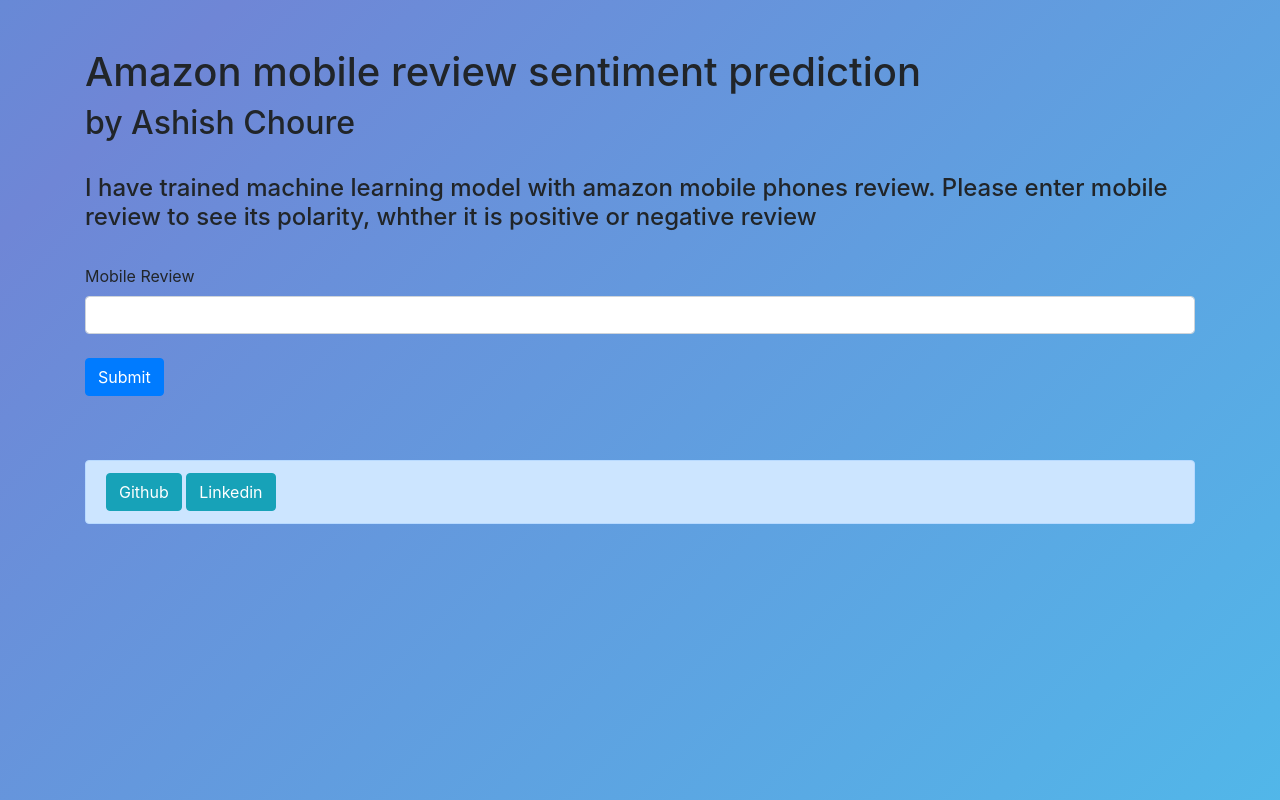
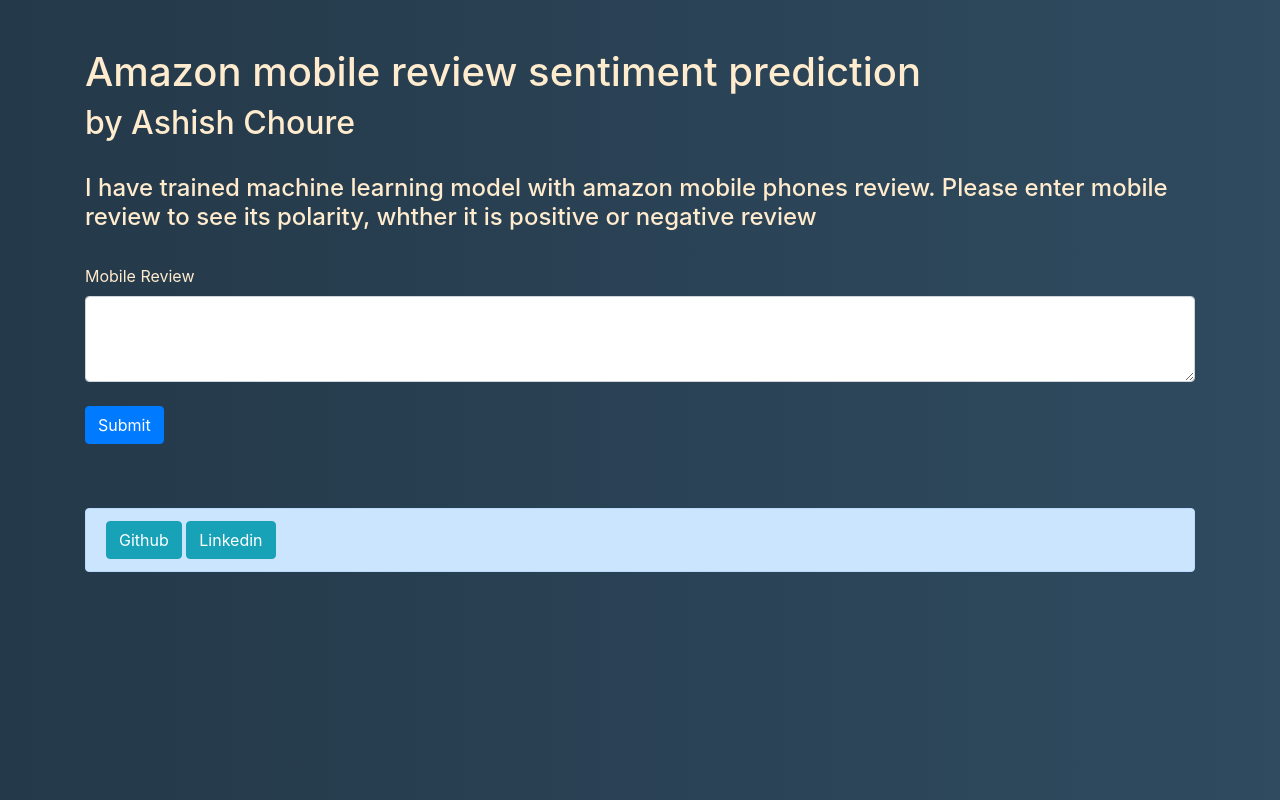
Before and after one commit to ashishchoure23/Sentiment-analysis, a Flask app: page / in a window 1280 px wide. Run offline with Flask 2, Linux system fonts and the light colour scheme; parts of the project's set-up code (start-up, migrations or seed data) failed here and were passed over; some libraries are stand-ins or nearby versions.

Commit message:
Fix: Changed input control
Use textarea instead of input control
Updated style.css path

```diff
--- a/static/style.css
+++ b/static/style.css
@@ -1,17 +1,6 @@
 body {
     background: linear-gradient(-45deg, #48c6ef , #6f86d6, #23a6d5, #23d5ab);
     background-size: 400% 400%;
-    animation: gradient 15s ease infinite;
+    background-image: linear-gradient(to right, #243949 0%, #517fa4 100%);
+    color:blanchedalmond;
 }
-
-@keyframes gradient {
-    0% {
-        background-position: 0% 50%;
-    }
-    50% {
-        background-position: 100% 50%;
-    }
-    100% {
-        background-position: 0% 50%;
-    }
-}
--- a/templates/index.html
+++ b/templates/index.html
@@ -9,7 +9,7 @@
         <meta name="viewport" content="width=device-width, initial-scale=1, shrink-to-fit=no">
         <title>Amazon review sentiment prediction</title>
         <link rel="stylesheet" href="https://stackpath.bootstrapcdn.com/bootstrap/4.4.1/css/bootstrap.min.css" integrity="sha384-Vkoo8x4CGsO3+Hhxv8T/Q5PaXtkKtu6ug5TOeNV6gBiFeWPGFN9MuhOf23Q9Ifjh" crossorigin="anonymous">
-        <link rel="stylesheet" href="./static/style.css"
+        <link rel="stylesheet" href="../static/style.css">
     </head>
     <body>
         <!--[if lt IE 7]>
@@ -27,7 +27,7 @@
             <form action="/review" method="POST">
                 <div class="form-group">
                     <label for="exampleFormControlInput1">Mobile Review</label>
-                    <input type="text" class="form-control" id="exampleFormControlInput1" name="review" size="10" required></input>
+                    <textarea class="form-control" id="Textarea1" rows="3" name="review" required></textarea>
                     <br/>
                     <input class="btn btn-primary" type="submit" value="Submit"></input>
                 </div>
```
